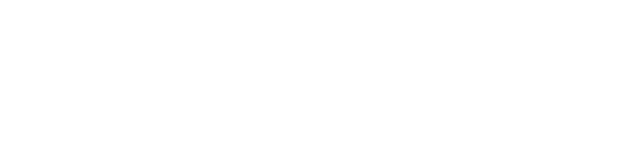
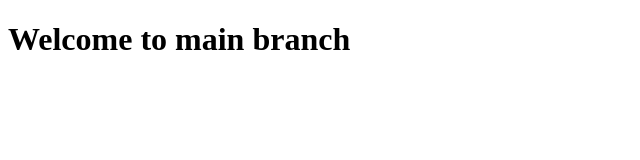
Before and after one commit to amanverma7385/git-demo, a plain HTML site: page index.html in a window 1280 px wide. Shown: the whole page, without its empty margins (0-640 px from the left). Drawn offline with Linux system fonts and the light colour scheme.

Commit message:
Wlcome msg added to index page

```diff
--- a/index.html
+++ b/index.html
@@ -6,6 +6,6 @@
     <title>Document</title>
 </head>
 <body>
-
+    <h1> Welcome to main branch </h1>
 </body>
 </html>
```
